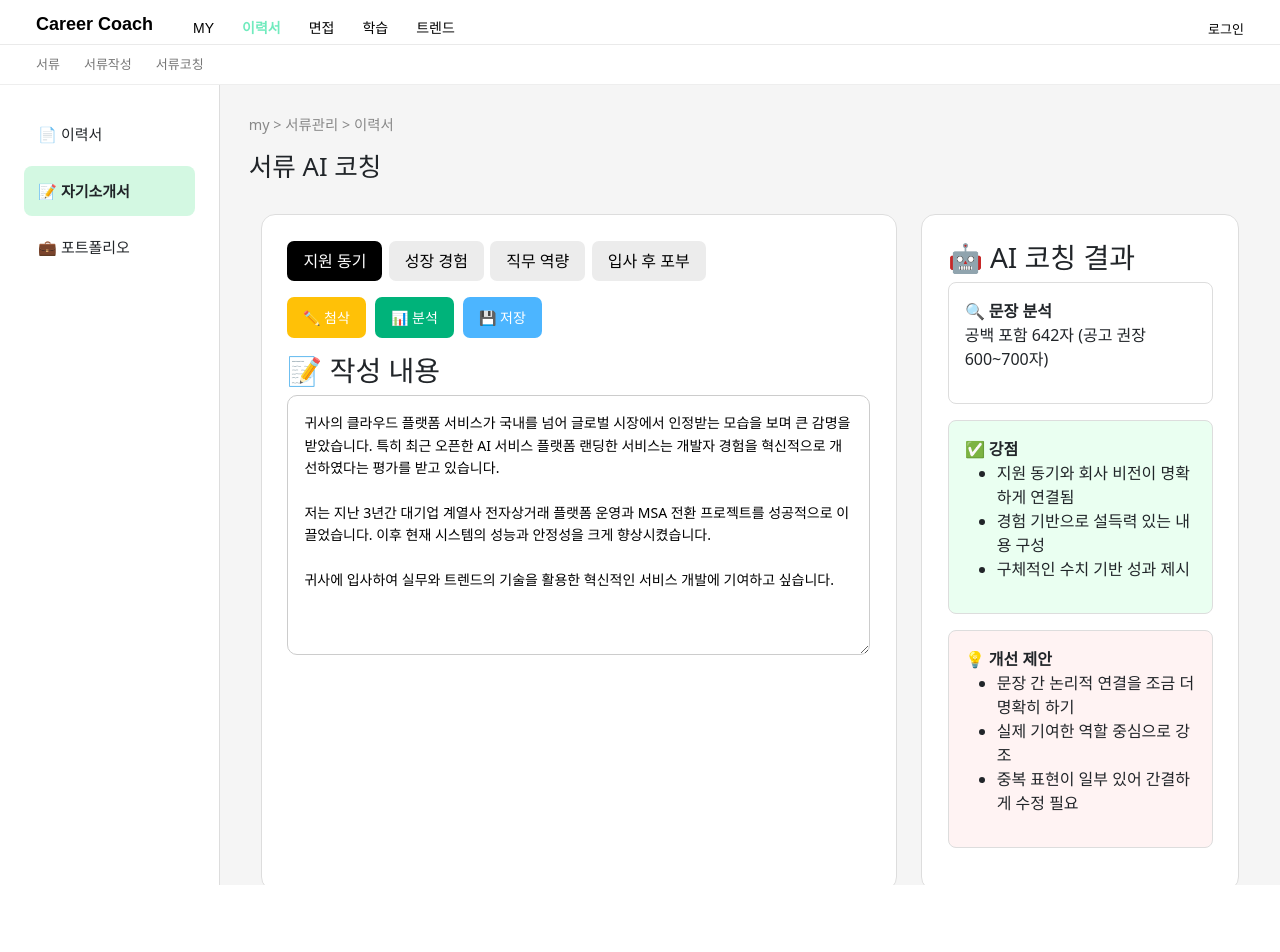
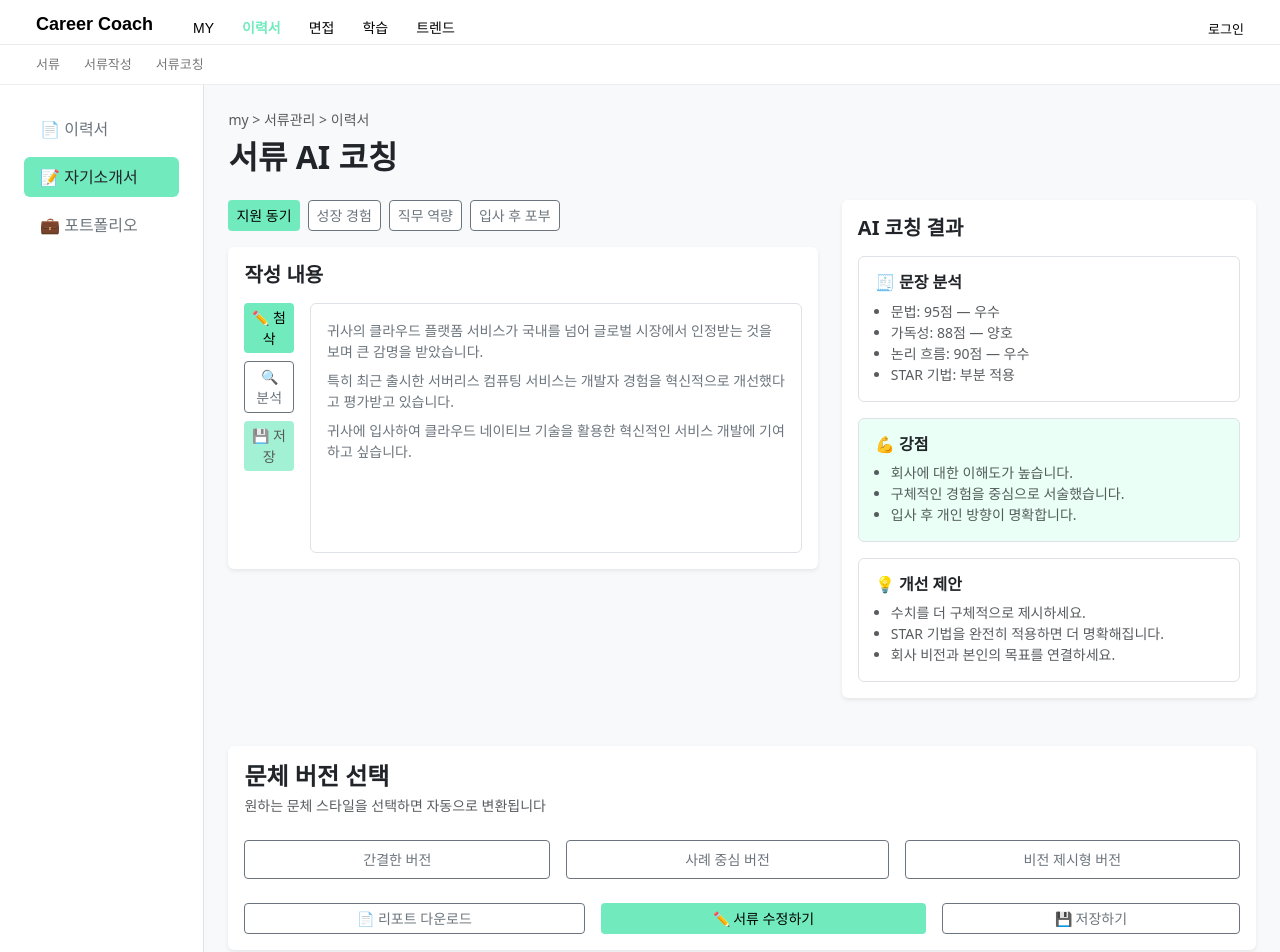
Before and after one commit to llbk-team/llbky-front, a Vue app: page /resume/coverletter in a window 1280 px wide. Shown: the top 952 px of the page. Before the commit the page ends 885 px from the top, so only its background shows below. Built offline with nearby package versions, Linux system fonts and the light colour scheme.

Commit message:
feat: 자기소개서 코칭 뷰 추가

```diff
--- a/src/views/resume/CoverLetterCoach.vue
+++ b/src/views/resume/CoverLetterCoach.vue
@@ -1,289 +1,303 @@
 <template>
-  <div class="page-wrapper">
-
+  <div class="d-flex bg-light min-vh-100 overflow-auto">
     <!-- Sidebar -->
-    <aside class="sidebar">
-      <ul>
-        <li @click="navigateTo('/resume')" :class="{ selected: currentRoute === '/resume' }">
-          📄 이력서
-        </li>
-        <li @click="navigateTo('/resume/coverletter')" :class="{ selected: currentRoute === '/resume/coverletter' }">
-          📝 자기소개서
-        </li>
-        <li @click="navigateTo('/resume/portfolio')" :class="{ selected: currentRoute === '/resume/portfolio' }">
-          💼 포트폴리오
+    <aside class="bg-white border-end p-4" style="width: 220px;">
+      <ul class="list-unstyled mb-0">
+        <li
+          v-for="item in sidebarItems"
+          :key="item.path"
+          @click="navigateTo(item.path)"
+          class="py-2 px-3 rounded mb-2 fw-medium"
+          :class="currentRoute === item.path ? 'bg-mint text-dark' : 'hover-light text-secondary'"
+          style="cursor: pointer;"
+        >
+          {{ item.icon }} {{ item.label }}
         </li>
       </ul>
     </aside>
 
-    <!-- Content -->
-    <section class="content-area">
-      <!-- 기존 content 내용 그대로... -->
-      <div class="breadcrumb">my &gt; 서류관리 &gt; 이력서</div>
-      <h1 class="title">서류 AI 코칭</h1>
+    <!-- Main Content -->
+    <section class="flex-grow-1 p-4">
+      <div class="text-muted small mb-2">my &gt; 서류관리 &gt; 이력서</div>
+      <h2 class="fw-semibold mb-4 text-dark">서류 AI 코칭</h2>
 
       <!-- 상단 영역 -->
-      <div class="container">
-
-        <!-- 좌측: 입력 영역 -->
-        <div class="editor-area">
-
-          <!-- 탭 -->
-          <div class="tabs">
-            <button class="tab active">지원 동기</button>
-            <button class="tab">성장 경험</button>
-            <button class="tab">직무 역량</button>
-            <button class="tab">입사 후 포부</button>
+      <div class="row g-4">
+        <!-- Left Panel -->
+        <div class="col-lg-7">
+          <!-- Tabs -->
+          <div class="d-flex flex-wrap gap-2 mb-3">
+            <button
+              v-for="tab in tabs"
+              :key="tab"
+              @click="activeTab = tab"
+              class="btn fw-medium btn-sm"
+              :class="activeTab === tab ? 'btn-mint text-dark' : 'btn-outline-secondary bg-white'"
+            >
+              {{ tab }}
+            </button>
           </div>
 
-          <!-- 버튼 그룹 -->
-          <div class="action-buttons">
-            <button class="btn yellow">✏️ 첨삭</button>
-            <button class="btn green">📊 분석</button>
-            <button class="btn blue">💾 저장</button>
+          <!-- 작성 영역 -->
+          <div class="card border-0 shadow-sm">
+            <div class="card-body">
+              <h5 class="fw-semibold mb-3 text-dark">작성 내용</h5>
+
+              <div class="d-flex gap-3">
+                <!-- 좌측 버튼 -->
+                <div class="d-flex flex-column gap-2">
+                  <button class="btn btn-mint fw-medium btn-sm" @click="enableEdit">✏️ 첨삭</button>
+                  <button class="btn btn-outline-secondary fw-medium btn-sm">🔍 분석</button>
+                  <button
+                    class="btn btn-mint fw-medium btn-sm"
+                    @click="saveEdit"
+                    :disabled="!isEditing"
+                  >
+                    💾 저장
+                  </button>
+                </div>
+
+                <!-- 작성 내용 -->
+                <div class="flex-grow-1">
+                  <div class="border rounded p-3 bg-white small text-secondary" style="min-height: 250px;">
+                    <template v-if="isEditing">
+                      <textarea
+                        v-model="editedText"
+                        class="form-control border-0 shadow-none small text-secondary"
+                        rows="8"
+                      ></textarea>
+                    </template>
+                    <template v-else>
+                      <p v-for="(para, idx) in tabContent[activeTab]" :key="idx" class="mb-2">
+                        {{ para }}
+                      </p>
+                    </template>
+                  </div>
+                </div>
+              </div>
+            </div>
           </div>
-
-          <!-- 입력 textarea -->
-          <h3 class="section-title">📝 작성 내용</h3>
-          <textarea class="textarea">
-귀사의 클라우드 플랫폼 서비스가 국내를 넘어 글로벌 시장에서 인정받는 모습을 보며 큰 감명을 받았습니다. 특히 최근 오픈한 AI 서비스 플랫폼 랜딩한 서비스는 개발자 경험을 혁신적으로 개선하였다는 평가를 받고 있습니다.
-
-저는 지난 3년간 대기업 계열사 전자상거래 플랫폼 운영과 MSA 전환 프로젝트를 성공적으로 이끌었습니다. 이후 현재 시스템의 성능과 안정성을 크게 향상시켰습니다.
-
-귀사에 입사하여 실무와 트렌드의 기술을 활용한 혁신적인 서비스 개발에 기여하고 싶습니다.
-          </textarea>
         </div>
 
-        <!-- 우측: AI 코칭 결과 -->
-        <div class="ai-result">
+        <!-- Right Panel (AI 코칭 결과 그대로 유지) -->
+        <div class="col-lg-5">
+          <div class="card border-0 shadow-sm">
+            <div class="card-body">
+              <h5 class="fw-bold mb-3">AI 코칭 결과</h5>
 
-          <h3 class="section-title">🤖 AI 코칭 결과</h3>
+              <div class="p-3 border rounded mb-3">
+                <h6 class="fw-bold mb-2">🧾 문장 분석</h6>
+                <ul class="small text-muted mb-0 ps-3">
+                  <li>문법: 95점 — 우수</li>
+                  <li>가독성: 88점 — 양호</li>
+                  <li>논리 흐름: 90점 — 우수</li>
+                  <li>STAR 기법: 부분 적용</li>
+                </ul>
+              </div>
 
-          <div class="result-card">
-            <strong>🔍 문장 분석</strong>
-            <p>공백 포함 642자 (공고 권장 600~700자)</p>
-          </div>
+              <div class="p-3 border rounded mb-3 bg-light-mint">
+                <h6 class="fw-bold mb-2">💪 강점</h6>
+                <ul class="small text-muted mb-0 ps-3">
+                  <li>회사에 대한 이해도가 높습니다.</li>
+                  <li>구체적인 경험을 중심으로 서술했습니다.</li>
+                  <li>입사 후 개인 방향이 명확합니다.</li>
+                </ul>
+              </div>
 
-          <div class="result-card success">
-            <strong>✅ 강점</strong>
-            <ul>
-              <li>지원 동기와 회사 비전이 명확하게 연결됨</li>
-              <li>경험 기반으로 설득력 있는 내용 구성</li>
-              <li>구체적인 수치 기반 성과 제시</li>
-            </ul>
-          </div>
-
-          <div class="result-card warning">
-            <strong>💡 개선 제안</strong>
-            <ul>
-              <li>문장 간 논리적 연결을 조금 더 명확히 하기</li>
-              <li>실제 기여한 역할 중심으로 강조</li>
-              <li>중복 표현이 일부 있어 간결하게 수정 필요</li>
-            </ul>
+              <div class="p-3 border rounded bg-white">
+                <h6 class="fw-bold mb-2">💡 개선 제안</h6>
+                <ul class="small text-muted mb-0 ps-3">
+                  <li>수치를 더 구체적으로 제시하세요.</li>
+                  <li>STAR 기법을 완전히 적용하면 더 명확해집니다.</li>
+                  <li>회사 비전과 본인의 목표를 연결하세요.</li>
+                </ul>
+              </div>
+            </div>
           </div>
         </div>
       </div>
 
-      <!-- 하단 영역: 문체 선택 -->
-      <div class="bottom-container">
-        <h3 class="section-title">✏️ 문체 버전 선택</h3>
+      <!-- 문체 버전 선택 -->
+      <div class="card border-0 shadow-sm mt-5">
+        <div class="card-body">
+          <h4 class="fw-semibold mb-1 text-dark">문체 버전 선택</h4>
+          <p class="text-muted small mb-4">
+            원하는 문체 스타일을 선택하면 자동으로 변환됩니다
+          </p>
 
-        <div class="style-buttons">
-          <button class="style-btn">간결한 버전</button>
-          <button class="style-btn">사례 중심 버전</button>
-          <button class="style-btn">비전 제시형 버전</button>
+          <!-- 버전 버튼 -->
+          <div class="d-flex flex-wrap gap-3 mb-4">
+            <button
+              v-for="version in versions"
+              :key="version.id"
+              class="btn btn-outline-secondary flex-fill py-2 fw-medium btn-sm"
+              data-bs-toggle="modal"
+              :data-bs-target="'#modal-' + version.id"
+            >
+              {{ version.name }}
+            </button>
+          </div>
+
+          <!-- 하단 버튼 -->
+          <div class="d-flex gap-3">
+            <button class="btn btn-outline-secondary flex-fill fw-medium btn-sm">
+              📄 리포트 다운로드
+            </button>
+            <button class="btn btn-mint flex-fill fw-medium btn-sm">
+              ✏️ 서류 수정하기
+            </button>
+            <button class="btn btn-outline-secondary flex-fill fw-medium btn-sm">
+              💾 저장하기
+            </button>
+          </div>
         </div>
+      </div>
 
-        <div class="footer-buttons">
-          <button class="footer-btn gray">📄 리포트 다운로드</button>
-          <button class="footer-btn green">✏️ 서류 수정하기</button>
-          <button class="footer-btn navy">💾 저장하기</button>
+      <!-- 모달 -->
+      <div
+        v-for="version in versions"
+        :key="'modal-' + version.id"
+        class="modal fade"
+        :id="'modal-' + version.id"
+        tabindex="-1"
+        aria-hidden="true"
+      >
+        <div class="modal-dialog modal-dialog-centered">
+          <div class="modal-content border-0 shadow">
+            <div class="modal-header">
+              <h5 class="modal-title fw-semibold text-dark">{{ version.name }}</h5>
+              <button type="button" class="btn-close" data-bs-dismiss="modal"></button>
+            </div>
+            <div class="modal-body small text-secondary">
+              <p class="mb-0" style="white-space: pre-line;">{{ version.text }}</p>
+            </div>
+            <div class="modal-footer">
+              <button
+                type="button"
+                class="btn btn-outline-secondary flex-fill fw-medium btn-sm"
+                @click="copyVersion(version.text)"
+              >
+                📋 복사하기
+              </button>
+              <button
+                class="btn btn-mint flex-fill fw-medium btn-sm"
+                data-bs-dismiss="modal"
+                @click="applyVersion(version.text)"
+              >
+                ✅ 이 버전 선택
+              </button>
+            </div>
+          </div>
         </div>
       </div>
     </section>
-
   </div>
 </template>
 
 <script setup>
-import { computed } from 'vue'
-import { useRouter, useRoute } from 'vue-router'
+import { ref, computed, reactive } from "vue";
+import { useRouter, useRoute } from "vue-router";
 
-const router = useRouter()
-const route = useRoute()
+const router = useRouter();
+const route = useRoute();
+const currentRoute = computed(() => route.path);
+const navigateTo = (path) => router.push(path);
 
-// 현재 라우트 경로
-const currentRoute = computed(() => route.path)
+const sidebarItems = [
+  { label: "📄 이력서", path: "/resume" },
+  { label: "📝 자기소개서", path: "/resume/coverletter" },
+  { label: "💼 포트폴리오", path: "/resume/portfolio" },
+];
 
-// 네비게이션 함수
-const navigateTo = (path) => {
-  router.push(path)
-}
+const tabs = ["지원 동기", "성장 경험", "직무 역량", "입사 후 포부"];
+const activeTab = ref("지원 동기");
+
+const tabContent = reactive({
+  "지원 동기": [
+    "귀사의 클라우드 플랫폼 서비스가 국내를 넘어 글로벌 시장에서 인정받는 것을 보며 큰 감명을 받았습니다.",
+    "특히 최근 출시한 서버리스 컴퓨팅 서비스는 개발자 경험을 혁신적으로 개선했다고 평가받고 있습니다.",
+    "귀사에 입사하여 클라우드 네이티브 기술을 활용한 혁신적인 서비스 개발에 기여하고 싶습니다.",
+  ],
+  "성장 경험": [
+    "저는 어려서부터 문제 해결에 몰입하는 습관이 있었습니다.",
+    "대학교 시절, 팀 프로젝트 중 발생한 서버 다운 문제를 해결하며 백엔드 개발에 흥미를 느꼈습니다.",
+  ],
+  "직무 역량": [
+    "3년간 백엔드 개발자로 일하며 MSA 기반의 안정적인 서버 구조를 설계했습니다.",
+    "Java, Spring Boot, PostgreSQL을 활용한 프로젝트 경험이 풍부합니다.",
+  ],
+  "입사 후 포부": [
+    "입사 후 빠르게 팀에 적응하고 클라우드 서비스의 효율을 개선하겠습니다.",
+    "장기적으로는 서비스 아키텍처 고도화를 주도하는 엔지니어로 성장하겠습니다.",
+  ],
+});
+
+const isEditing = ref(false);
+const editedText = ref("");
+
+const enableEdit = () => {
+  isEditing.value = true;
+  editedText.value = tabContent[activeTab.value].join("\n\n");
+};
+
+const saveEdit = () => {
+  if (editedText.value.trim() === "") return;
+  tabContent[activeTab.value] = editedText.value.split("\n\n");
+  isEditing.value = false;
+};
+
+const versions = [
+  {
+    id: 1,
+    name: "간결한 버전",
+    text: `IT 업계에서 3년간 백엔드 개발 경험을 쌓았습니다.
+Spring Boot와 MSA 아키텍처를 활용한 대규모 시스템 구축 경험이 있으며,
+귀사의 클라우드 플랫폼 서비스 개선에 기여하고 싶습니다.`,
+  },
+  {
+    id: 2,
+    name: "사례 중심 버전",
+    text: `대학교 시절, 팀 프로젝트 중 발생한 서버 다운 문제를 해결하며
+시스템 설계와 성능 최적화의 중요성을 배웠습니다.
+이 경험을 바탕으로 현재 안정적이고 효율적인 백엔드 구조를 설계하고 있습니다.`,
+  },
+  {
+    id: 3,
+    name: "비전 제시형 버전",
+    text: `저는 클라우드 인프라와 백엔드 기술을 결합하여
+확장 가능한 서비스를 구축하는 것을 목표로 합니다.
+귀사의 혁신적인 기술 환경 속에서 성장하고 싶습니다.`,
+  },
+];
+
+const copyVersion = async (text) => {
+  try {
+    await navigator.clipboard.writeText(text);
+    alert("복사되었습니다 ✅");
+  } catch {
+    alert("복사 중 오류가 발생했습니다 ❌");
+  }
+};
+
+const applyVersion = (text) => {
+  tabContent[activeTab.value] = text.split("\n");
+  alert(`"${activeTab.value}" 문항이 선택한 버전으로 적용되었습니다 ✨`);
+};
 </script>
 
 <style scoped>
-/* 기존 스타일 그대로 유지 */
-.page-wrapper {
-  display: flex;
-  background: #f5f5f5;
-  height: 100vh;
-  overflow: hidden;
+.btn-mint {
+  background-color: #71ebbe !important;
+  color: #000 !important;
+  border: none !important;
 }
-
-/* Sidebar */
-.sidebar {
-  width: 220px;
-  padding: 1.5rem;
-  background: white;
-  border-right: 1px solid #ddd;
+.bg-mint {
+  background-color: #71ebbe !important;
 }
-.sidebar ul {
-  list-style: none;
-  padding: 0;
+.bg-light-mint {
+  background-color: #eafff5 !important;
 }
-.sidebar li {
-  padding: 14px;
-  cursor: pointer;
-  border-radius: 8px;
-  margin-bottom: 6px;
-  font-size: 15px;
-  transition: background-color 0.2s ease; /* 부드러운 전환 효과 추가 */
+.hover-light:hover {
+  background-color: #f7f7f7 !important;
 }
-.sidebar li:hover {
-  background: #f0f0f0; /* 호버 효과 추가 */
-}
-.sidebar li.selected {
-  background: #d3f8e2;
-  font-weight: bold;
-}
-
-/* 나머지 스타일은 기존과 동일... */
-.content-area {
-  flex: 1;
-  padding: 1.8rem;
-  overflow-y: auto;
-}
-
-.breadcrumb {
-  font-size: 0.9rem;
-  color: #888;
-}
-.title {
-  font-size: 1.6rem;
-  margin-bottom: 2rem;
-}
-
-.container {
-  display: grid;
-  grid-template-columns: 2fr 1fr;
-  gap: 1.5rem;
-}
-
-.editor-area {
-  background: white;
-  padding: 1.6rem;
-  border-radius: 14px;
-  border: 1px solid #ddd;
-}
-
-.tabs {
-  display: flex;
-  gap: 0.4rem;
-  margin-bottom: 1rem;
-}
-.tab {
-  padding: 8px 16px;
-  border-radius: 7px;
-  background: #ececec;
-  border: none;
-  cursor: pointer;
-}
-.tab.active {
-  background: black;
-  color: white;
-}
-
-.action-buttons {
-  display: flex;
-  gap: 0.6rem;
-  margin-bottom: 1rem;
-}
-.btn {
-  border: none;
-  padding: 10px 16px;
-  border-radius: 7px;
-  font-size: 14px;
-  cursor: pointer;
-  color: white;
-}
-.btn.yellow { background: #ffc107; }
-.btn.green { background: #00b37a; }
-.btn.blue { background: #4cb5ff; }
-
-.textarea {
-  width: 100%;
-  height: 260px;
-  border-radius: 10px;
-  border: 1px solid #ccc;
-  padding: 1rem;
-  font-size: 14px;
-  line-height: 1.6;
-  outline: none;
-}
-
-.ai-result {
-  background: white;
-  padding: 1.6rem;
-  border-radius: 14px;
-  border: 1px solid #ddd;
-}
-
-.result-card {
-  padding: 1rem;
-  border-radius: 8px;
-  margin-bottom: 1rem;
-  border: 1px solid #ddd;
-}
-.result-card.success { background: #eafff1; }
-.result-card.warning { background: #fff3f3; }
-
-.bottom-container {
-  background: white;
-  padding: 1.8rem;
-  border-radius: 14px;
-  border: 1px solid #ddd;
-  margin-top: 1.5rem;
-}
-
-.style-buttons {
-  display: flex;
-  gap: 1rem;
-  margin-bottom: 1rem;
-}
-.style-btn {
-  flex: 1;
-  padding: 1rem;
-  border: none;
-  background: #e8fff6;
-  border-radius: 10px;
-  cursor: pointer;
-  font-weight: 500;
-}
-
-.footer-buttons {
-  display: flex;
-  gap: 1rem;
-}
-.footer-btn {
-  flex: 1;
-  padding: 14px;
-  border-radius: 10px;
-  border: none;
-  font-size: 15px;
-  cursor: pointer;
-  font-weight: 600;
-}
-.footer-btn.gray { background: #e6e6e6; }
-.footer-btn.green { background: #00b37a; color: white; }
-.footer-btn.navy { background: #003c70; color: white; }
 </style>
```
